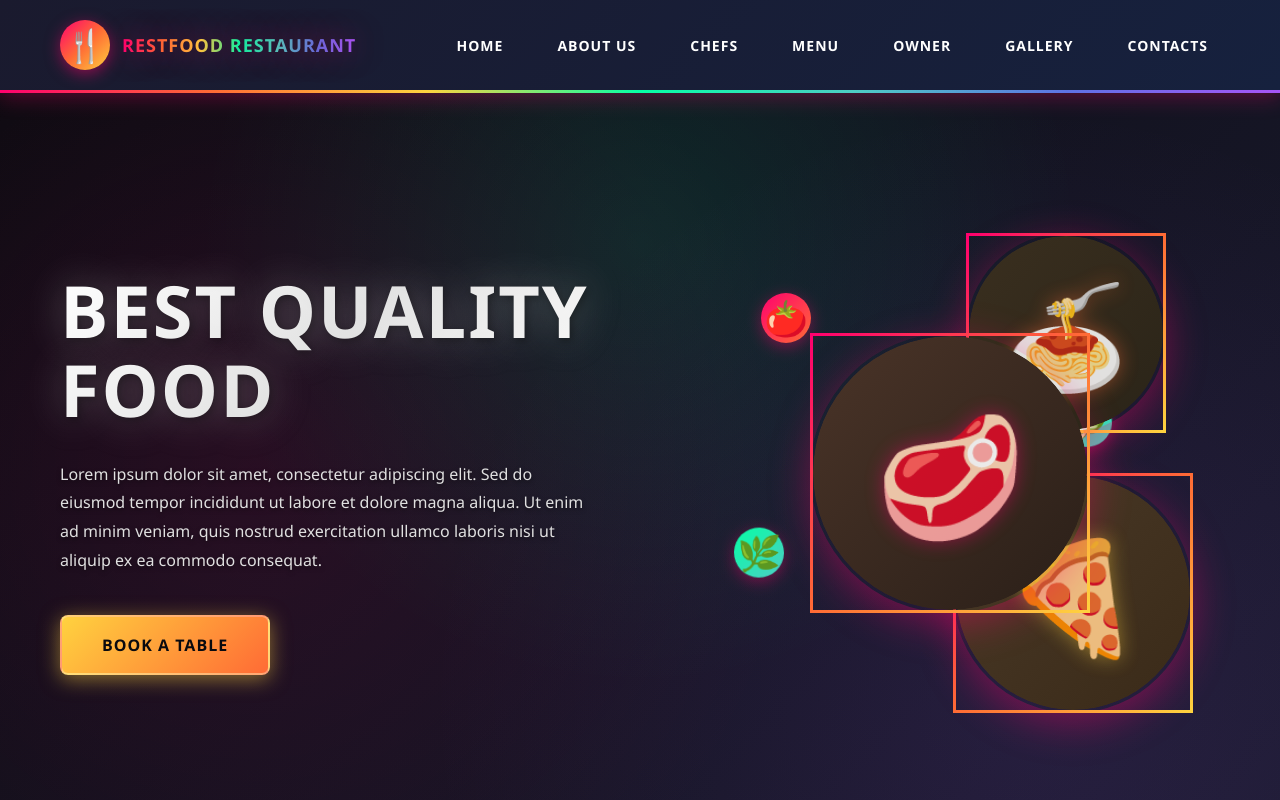
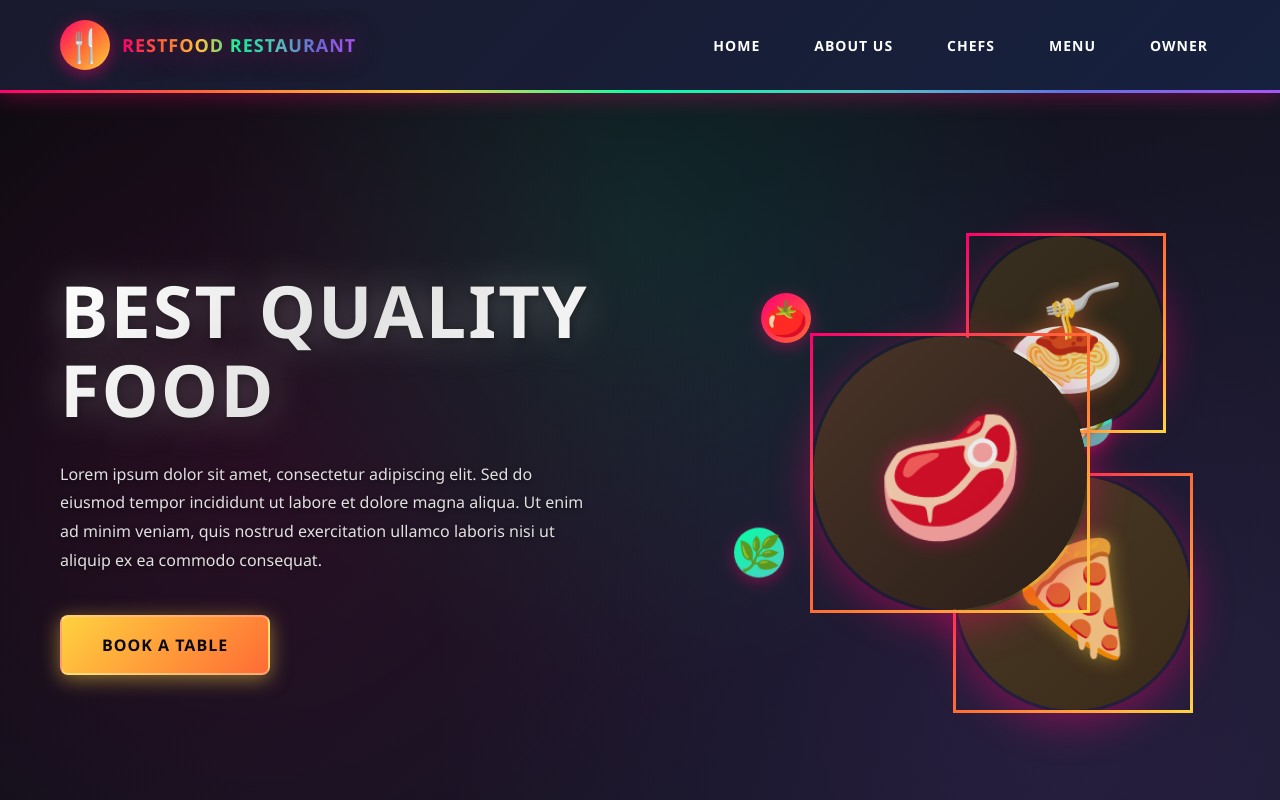
Before and after one commit to Arpenaboyina/restaurant_app, a React (Create React App) app in the folder frontend/: page / in a window 1280 px wide. Shown: the top 800 px of the page. Built offline with nearby package versions, Linux system fonts and the light colour scheme; no server answers.

Commit message:
Update App.jsx

```diff
--- a/frontend/src/App.jsx
+++ b/frontend/src/App.jsx
@@ -21,8 +21,8 @@ export default function App() {
 						<Link to="/chef" className="nav-link">CHEFS</Link>
 						<Link to="/customer" className="nav-link">MENU</Link>
 						<Link to="/owner" className="nav-link">OWNER</Link>
-						<Link to="/about" className="nav-link">GALLERY</Link>
-						<Link to="/about" className="nav-link">CONTACTS</Link>
+						{/* <Link to="/about" className="nav-link">GALLERY</Link>
+						<Link to="/about" className="nav-link">CONTACTS</Link> */}
 					</nav>
 				</div>
 			</header>
```
